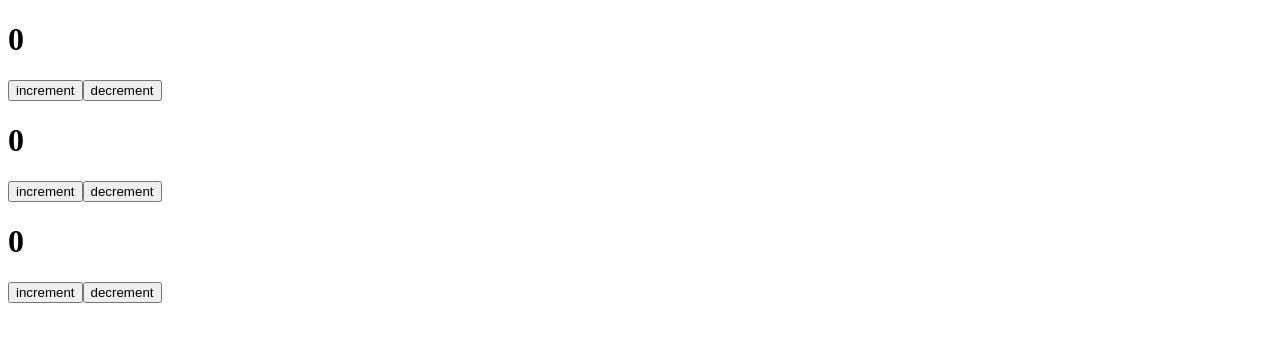
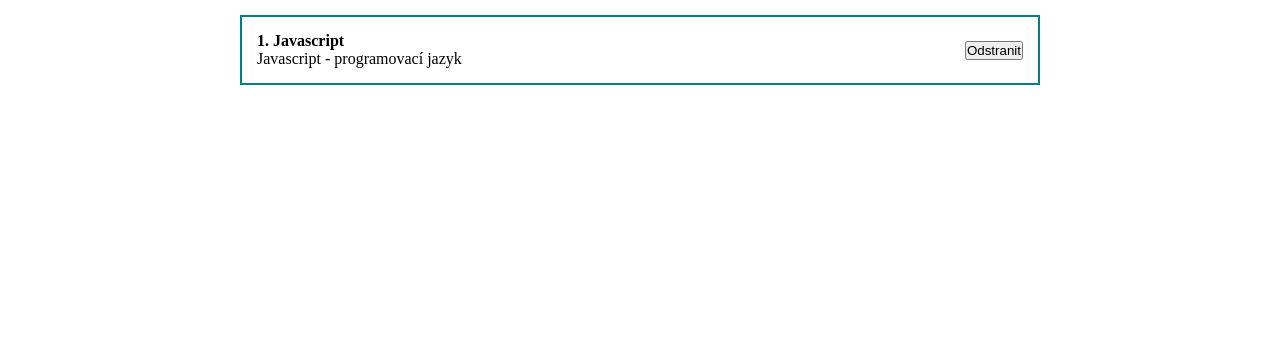
Before and after one commit to kofranek/timur-ulbi-react-course, a React (Create React App) app: page / in a window 1280 px wide. Shown: the top 342 px of the page. Built offline with nearby package versions, Linux system fonts and the light colour scheme; the HTML template or start-up script is replaced by a standard one.

Commit message:
styly css classes

```diff
--- a/src/App.js
+++ b/src/App.js
@@ -1,13 +1,24 @@
 import React from 'react'
-import Counter from './components/Counter';
-import ClassCounter from './components/ClassCounter';
+import Counter from './components/Counter'
+import ClassCounter from './components/ClassCounter'
+import './styles/App.css'
 
 function App () {
   return (
     <div className="App">
-      <ClassCounter/>
-      <ClassCounter/>
-      <ClassCounter/>
+
+      <div className="post">
+        <div className="post__content">
+          <strong>1. Javascript</strong>
+          <div>
+            Javascript - programovací jazyk
+          </div>
+        </div>
+        <div className="post__btns">
+          <button>Odstranit</button>
+        </div>
+      </div>
+
     </div>
   );
 }
--- /dev/null
+++ b/src/styles/App.css
@@ -0,0 +1,23 @@
+* {
+    margin: 0;
+    padding: 0;
+    box-sizing: border-box;
+}
+
+#root {
+    display:flex;
+    justify-content: center;
+}
+.App {
+    width: 800px
+}
+
+.post {
+    display: flex;
+    padding: 15px;
+    border: 2px solid teal;
+    margin-top: 15px;
+    justify-content: space-between;
+    align-items: center;
+
+}
```
